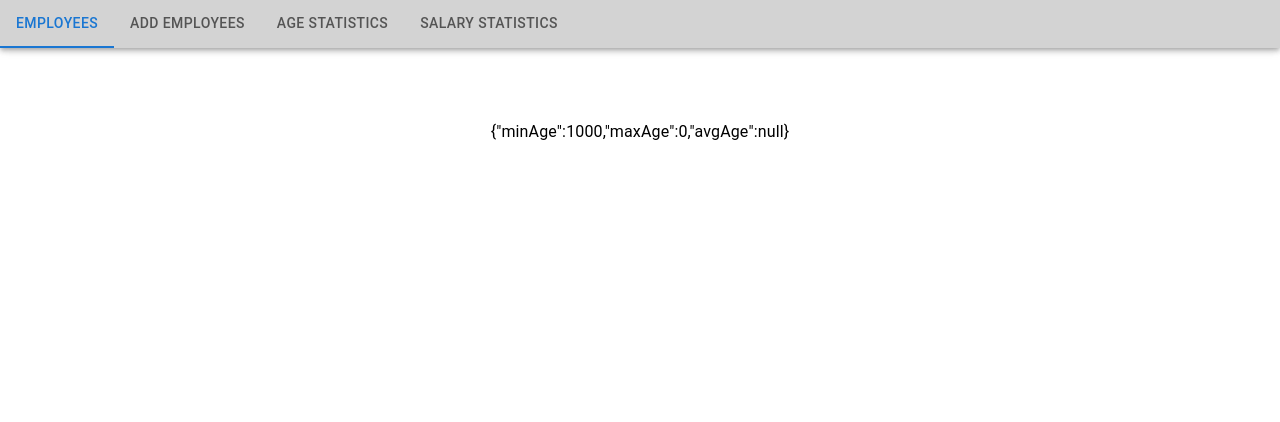
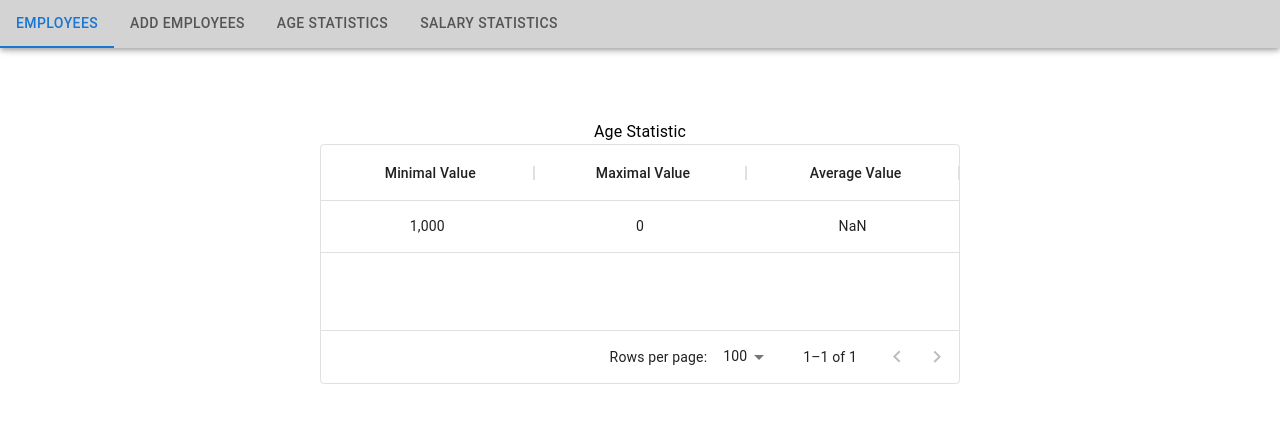
Before and after one commit to Java49AlexanderKovalchuk/React, a React (Create React App) app: page /statistics/age in a window 1280 px wide. Shown: the top 422 px of the page. Built offline with nearby package versions, Linux system fonts and the light colour scheme.

Commit message:
HW-42 vers. 1

```diff
--- /dev/null
+++ b/src/components/Statistics.tsx
@@ -0,0 +1,32 @@
+import { Box, Typography } from '@mui/material';
+import { DataGrid, GridColumns } from '@mui/x-data-grid';
+import React from 'react';
+
+type TableProps = {
+    tableName: string;
+    tableRows: { min: number, max: number, avg: number }
+}
+export const Statistics: React.FC<TableProps> = (props) => {
+    const columns = React.useRef<GridColumns>([
+        {
+            field: 'min', headerName: 'Minimal Value', flex: 1, type: 'number',
+            headerAlign: 'center', align: 'center'
+        },
+        {
+            field: 'max', headerName: 'Maximal Value', flex: 1, type: 'number',
+            headerAlign: 'center', align: 'center'
+        },
+        {
+            field: 'avg', headerName: 'Average Value', flex: 1, type: 'number',
+            headerAlign: 'center', align: 'center'
+        }
+    ])
+    function getRows(): { id: number, min: number, max: number, avg: number }[] {
+        return [{ id: 0, ...props.tableRows }];
+    }
+    return <Box sx={{ width: '50vw', height: '30vh', textAlign: 'center' }}>
+        <Typography>{props.tableName}</Typography>
+        <DataGrid columns={columns.current} rows={getRows()} />
+    </Box>
+
+}
--- a/src/components/pages/AgeStatistics.tsx
+++ b/src/components/pages/AgeStatistics.tsx
@@ -1,13 +1,21 @@
 import React from 'react';
-import {Box, Typography} from "@mui/material";
+import {Box} from "@mui/material";
 import { statAge } from '../../service/EmloyeesService'
 import {useSelector} from 'react-redux';
 import { Employee } from '../../model/Employee';
+import { Statistics } from '../Statistics';
+
 
 export const AgeStatistics: React.FC = () => {
-    const employees: Employee[] = useSelector<any, Employee[]>
-    (state => state.company.employees)
+    const employees: Employee[] = useSelector<any, Employee[]>(state =>
+        state.company.employees);
+
+function getObjForStatAge(): {min: number, max: number, avg: number} {
+    return {min: statAge(employees).minAge, max: statAge(employees).maxAge,
+    avg: statAge(employees).avgAge};
+}
+
     return <Box>
-        <Typography>{JSON.stringify(statAge(employees))}</Typography>
+        <Statistics tableName={'Age Statistic'} tableRows= {getObjForStatAge()}/>
     </Box>
 }
--- a/src/components/pages/SalaryStatistics.tsx
+++ b/src/components/pages/SalaryStatistics.tsx
@@ -1,12 +1,19 @@
 import React from 'react';
-import {Box, Typography} from "@mui/material";
+import {Box} from "@mui/material";
 import { statSalary } from '../../service/EmloyeesService';
 import {useSelector} from 'react-redux';
 import { Employee } from '../../model/Employee';
+import { Statistics } from '../Statistics';
 export const SalaryStatistics: React.FC = () => {
     const employees = useSelector<any, Employee[]>
     (state => state.company.employees)
+
+    function getObjForStatSalary(): {min: number, max: number, avg: number} {
+        return {min: statSalary(employees).minSalary, max: statSalary(employees).maxSalary,
+        avg: statSalary(employees).avgSalary};
+    }
+
     return <Box>
-        <Typography>{JSON.stringify(statSalary(employees))}</Typography>
+        <Statistics tableName={'Salary Statistic'} tableRows={getObjForStatSalary()}></Statistics>
     </Box>
 }
--- a/src/redux/empolyees-slice.ts
+++ b/src/redux/empolyees-slice.ts
@@ -1,6 +1,6 @@
 import {createSlice} from '@reduxjs/toolkit';
 import { Employee } from '../model/Employee';
-const initialState: {employees: Employee[]} = {
+const initialState:  {employees: Employee[]}= {
     employees: []
 }
 const employeesSlice = createSlice({
```
